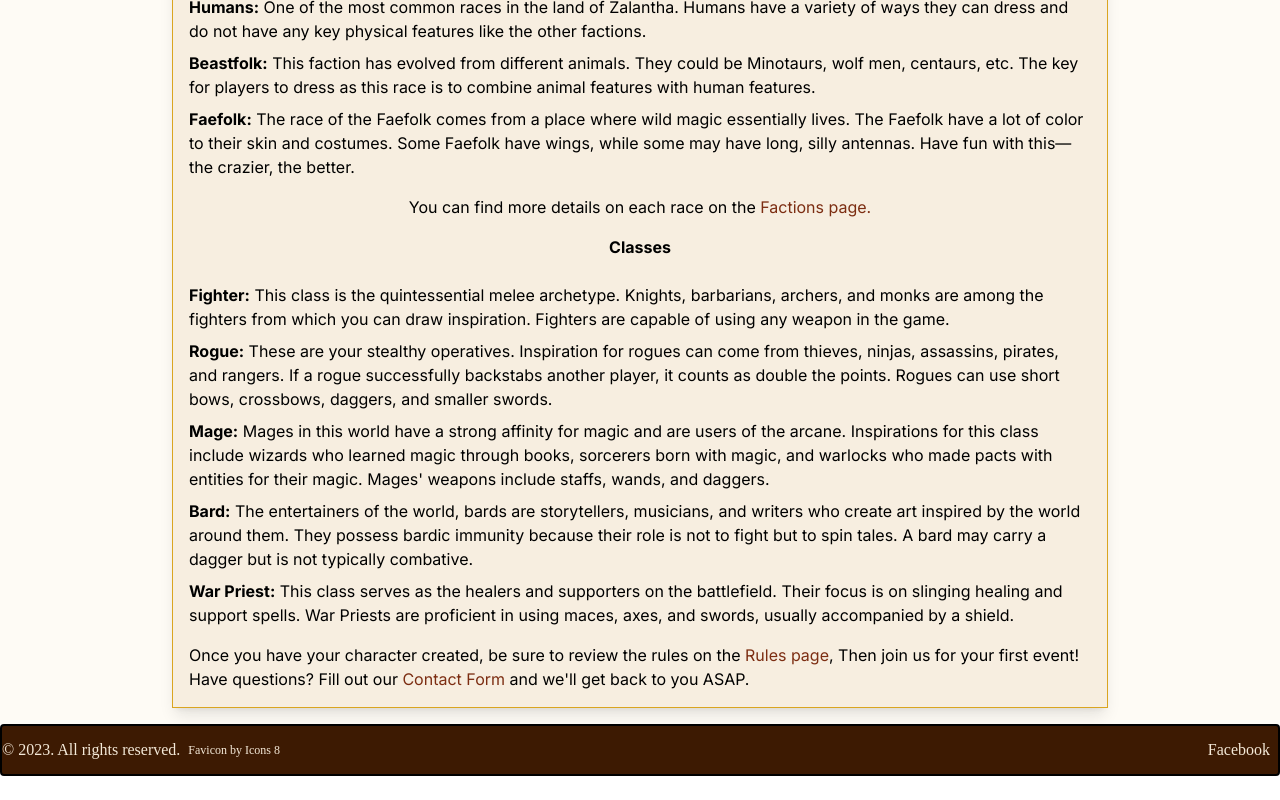
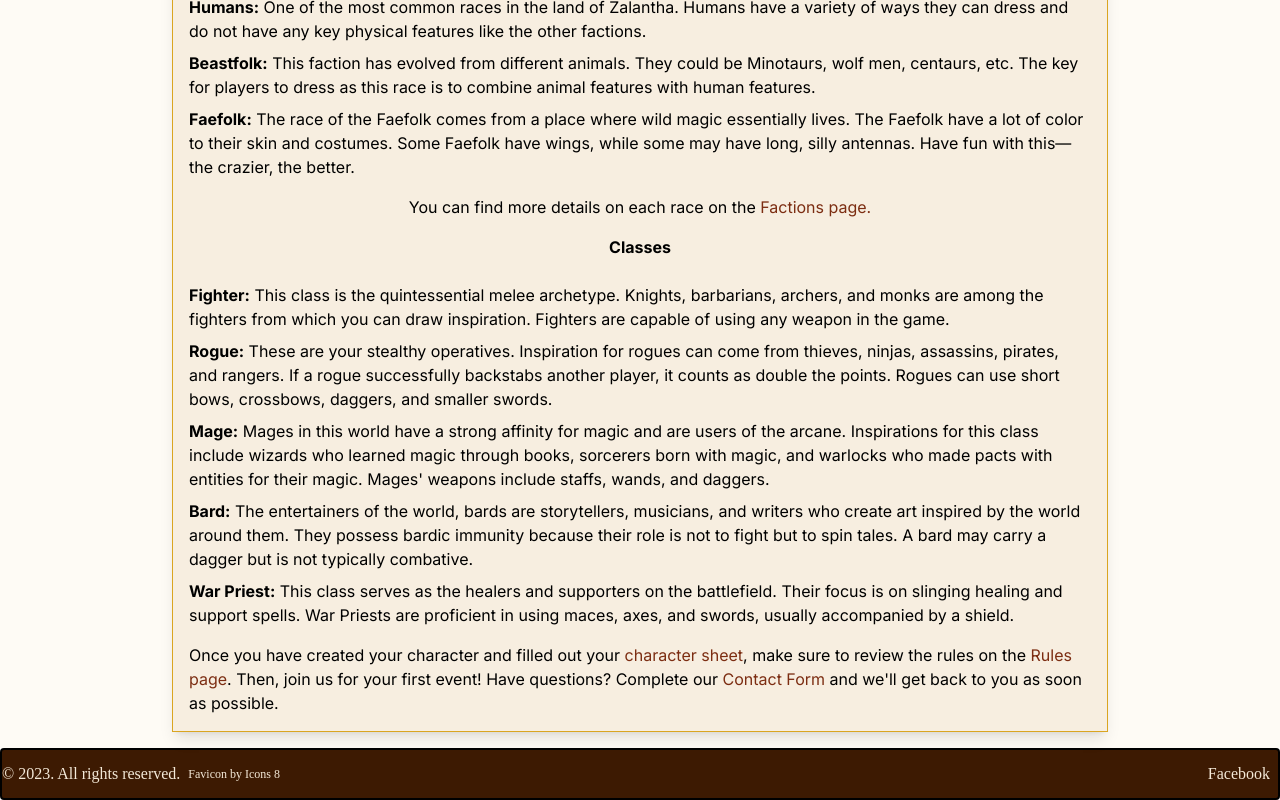
Before and after one commit to Scoyou/zalantha, a Next.js app: page /get-started in a window 1280 px wide. Shown: the part 1518-2318 px from the top of the page. Before the commit the page ends 2294 px from the top, so only its background shows below. Built offline with nearby package versions, Linux system fonts and the light colour scheme; no server answers.

Commit message:
add character sheet ref to getting started page

```diff
--- a/src/app/get-started/page.tsx
+++ b/src/app/get-started/page.tsx
@@ -170,15 +170,22 @@ export default function GetStarted() {
         </p>
       </div>
       <p>
-        Once you have your character created, be sure to review the rules on the{" "}
+        Once you have created your character and filled out your{" "}
+        <Link
+          href="/character-sheet"
+          className="text-orange-900 hover:underline"
+        >
+          character sheet
+        </Link>
+        , make sure to review the rules on the{" "}
         <Link href="/rules" className="text-orange-900 hover:underline">
           Rules page
         </Link>
-        , Then join us for your first event! Have questions? Fill out our{" "}
+        . Then, join us for your first event! Have questions? Complete our{" "}
         <Link href="/contact" className="text-orange-900 hover:underline">
           Contact Form
         </Link>{" "}
-        and we&apos;ll get back to you ASAP.
+        and we&apos;ll get back to you as soon as possible.
       </p>
     </Layout>
   );
```
